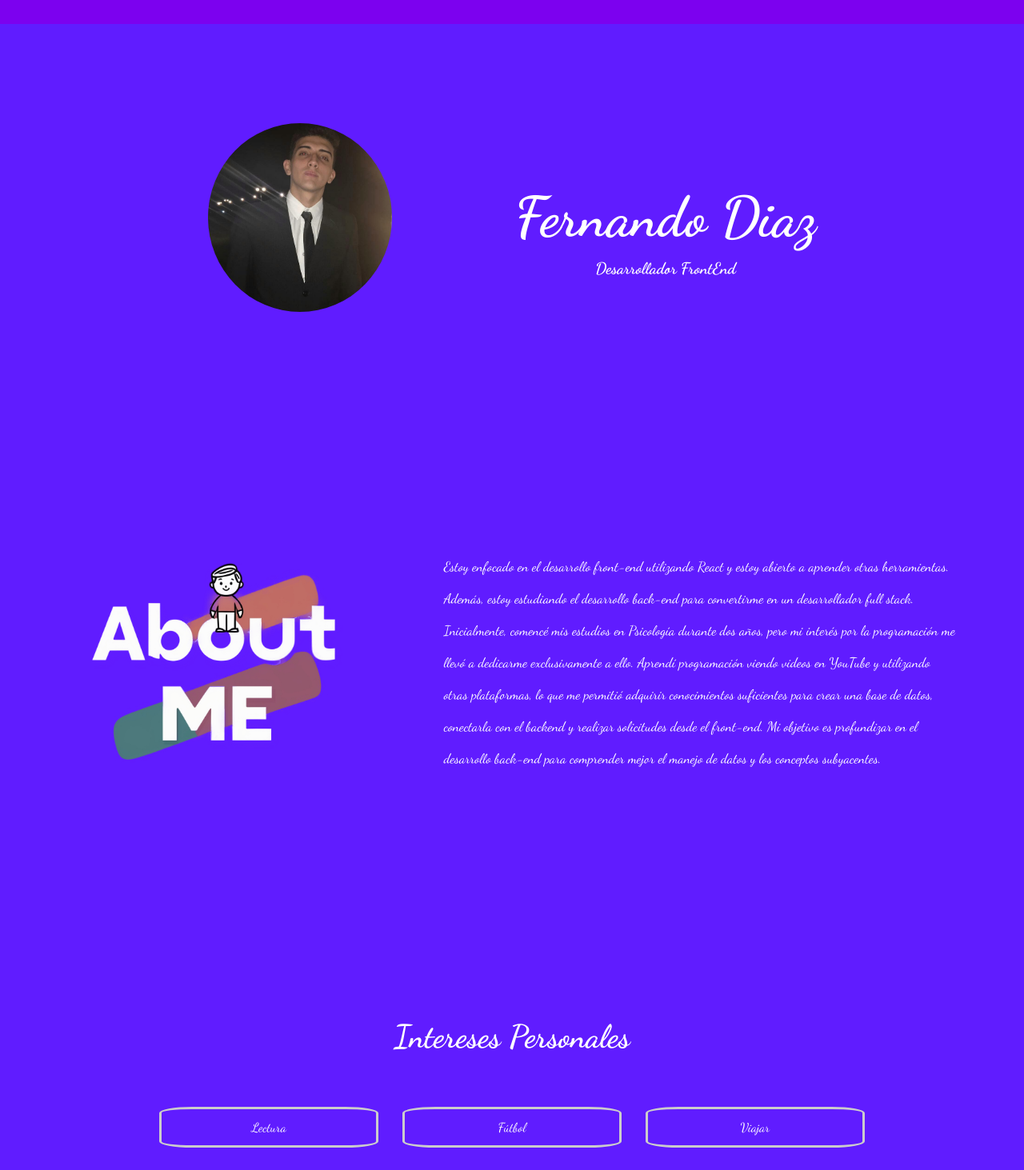
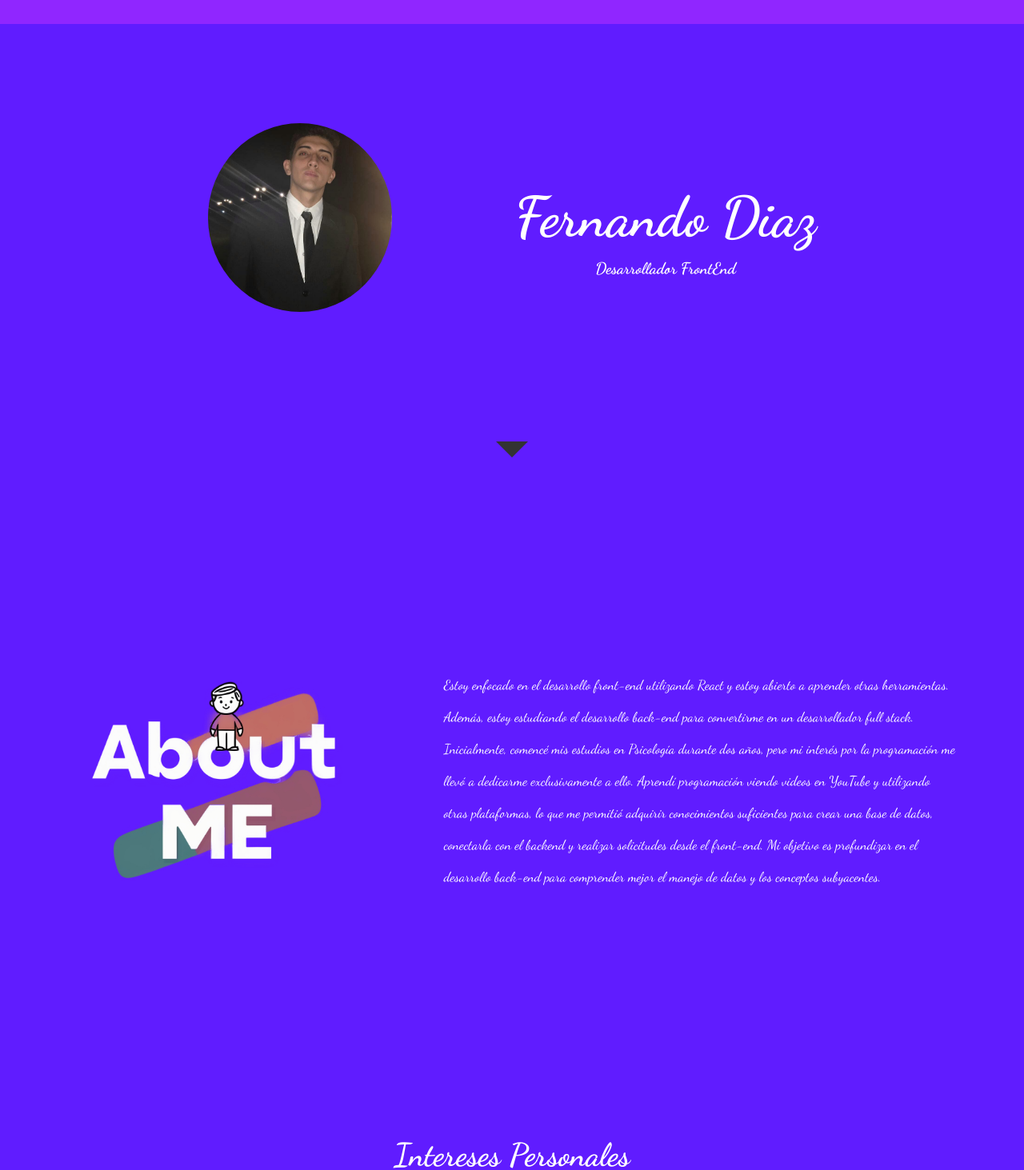
Before and after one commit to FernandoDiaz01/FernandoDiaz01PruebaTecnica, a Next.js app: page / in a window 1280 px wide. Shown: the top 1463 px of the page at 80% size. Built offline with nearby package versions, Linux system fonts and the light colour scheme.

Commit message:
Se añadio una flecha en el componente Presentation indicando que hay que scrollear

```diff
--- a/package.json
+++ b/package.json
@@ -9,6 +9,9 @@
     "lint": "next lint"
   },
   "dependencies": {
+    "@fortawesome/fontawesome-svg-core": "^6.5.2",
+    "@fortawesome/free-solid-svg-icons": "^6.5.2",
+    "@fortawesome/react-fontawesome": "^0.2.2",
     "framer-motion": "^11.2.13",
     "next": "14.2.4",
     "react": "^18",
--- a/src/app/ProgressBar/progressBar.module.css
+++ b/src/app/ProgressBar/progressBar.module.css
@@ -4,7 +4,7 @@
     left: 0;
     right: 0;
     height: 30px;
-    background-color: rgb(124, 1, 239);
+    background-color: rgba(150, 39, 255, 0.897);
     transform-origin: 0%;
     z-index: 100;
 }
--- a/src/app/about/about.module.css
+++ b/src/app/about/about.module.css
@@ -14,9 +14,6 @@
     font-size: 60px;
   }
 
-  .imgAbout {
-    color: red;
-  }
 
   .descriptionAbout {
     display: flex;
--- a/src/app/contact/contact.jsx
+++ b/src/app/contact/contact.jsx
@@ -1,30 +1,45 @@
 "use client"; // This is a client component 👈🏽
 import { useState } from "react";
 import styles from "./contact.module.css";
+import { FontAwesomeIcon } from "@fortawesome/react-fontawesome";
+import { faExclamationTriangle } from "@fortawesome/free-solid-svg-icons";
 
 export const Contact = () => {
   const [name, setName] = useState("");
   const [email, setEmail] = useState("");
   const [message, setMessage] = useState("");
   const [emailSent, setEmailSent] = useState(false);
+  const [errors, setErrors] = useState({});
+
+  const validate = () => {
+    let errors = {};
+    if (!name) errors.name = "El nombre no puede ir vacío";
+    if (!email) errors.email = "El email no puede ir vacío";
+    if (!message) errors.message = "El mensaje no puede ir vacío";
+    return errors;
+  };
 
   const handleSubmit = (e) => {
     e.preventDefault();
+    const errors = validate();
+    if (Object.keys(errors).length === 0) {
       console.log({ name, email, message }); // simulacion del envio
       setEmailSent("Mensaje Enviado!");
-    //Limpiar los campos despues de 3 seg.
+      // Limpiar los campos despues de 3 seg.
       setTimeout(() => {
         setName("");
         setEmail("");
         setMessage("");
         setEmailSent(false);
       }, 3000);
-
+    } else {
+      setErrors(errors);
+    }
   };
 
   return (
     <div className={styles.mainContainerForm}>
-      <div  className={styles.contactTitleContainer}>
+      <div className={styles.contactTitleContainer}>
         <div className={styles.contactTitle}>Contacto</div>
       </div>
       <form onSubmit={handleSubmit}>
@@ -34,18 +49,36 @@ export const Contact = () => {
             type="text"
             id="name"
             value={name}
-            onChange={(e) => setName(e.target.value)}
-            required
+            onChange={(e) => {
+              setName(e.target.value);
+              setErrors({ ...errors, name: "" });
+            }}
+
           />
+          {errors.name && (
+            <p className={styles.error}>
+              <FontAwesomeIcon icon={faExclamationTriangle} className={styles.icon} />
+              {errors.name}
+            </p>
+          )}
 
           <label htmlFor="email">Email:</label>
           <input
             type="email"
             id="email"
             value={email}
-            onChange={(e) => setEmail(e.target.value)}
-            required
+            onChange={(e) => {
+              setEmail(e.target.value);
+              setErrors({ ...errors, email: "" });
+            }}
+
           />
+          {errors.email && (
+            <p className={styles.error}>
+              <FontAwesomeIcon icon={faExclamationTriangle} className={styles.icon} />
+              {errors.email}
+            </p>
+          )}
 
           <label htmlFor="message">Mensaje:</label>
           <textarea
@@ -53,19 +86,28 @@ export const Contact = () => {
             id="message"
             rows="5"
             value={message}
-            onChange={(e) => setMessage(e.target.value)}
+            onChange={(e) => {
+              setMessage(e.target.value);
+              setErrors({ ...errors, message: "" });
+            }}
           ></textarea>
+          {errors.message && (
+            <p className={styles.error}>
+              <FontAwesomeIcon icon={faExclamationTriangle} className={styles.icon} />
+              {errors.message}
+            </p>
+          )}
         </div>
         <div className={styles.btnFormContainer}>
           <button
-         className={styles.btnForm} type="submit"
-         style={{backgroundColor: emailSent ? "green" : "blue"}}
+            className={styles.btnForm}
+            type="submit"
+            style={{ backgroundColor: emailSent ? "green" : "blue" }}
           >
-          {emailSent ? "Enviado con éxito!" :  "Enviar"}
+            {emailSent ? "Enviado con éxito!" : "Enviar"}
           </button>
         </div>
       </form>
-
     </div>
   );
 };
--- a/src/app/contact/contact.module.css
+++ b/src/app/contact/contact.module.css
@@ -1,7 +1,8 @@
+/* Estilos generales */
 .mainContainerForm {
   padding: 80px;
   border-radius: 20px;
-  box-shadow:-2px -4px 120px 2px rgba(0, 0, 0, 0.6);
+  box-shadow: -2px -4px 120px 2px rgba(0, 0, 0, 0.6);
   max-width: 800px;
   margin: 40px auto;
 }
@@ -17,7 +18,6 @@
 .containerContact {
   margin-bottom: 30px;
 }
-
 
 .containerContact label {
   display: block;
@@ -73,3 +73,59 @@
   background: #218838;
   transform: scale(1.1);
 }
+
+.error {
+  color: red;
+  font-size: 14px;
+  margin-top: 5px;
+  display: flex;
+  align-items: center;
+}
+
+.icon {
+  margin-right: 5px;
+}
+
+
+@media (max-width: 768px) {
+  .mainContainerForm {
+    padding: 40px;
+    max-width: 90%;
+    margin: 20px auto;
+  }
+
+  .contactTitle {
+    font-size: 35px;
+  }
+
+  .containerContact label {
+    margin: 4% auto;
+  }
+
+  .btnForm {
+    width: 70%;
+    font-size: 16px;
+  }
+}
+
+@media (max-width: 576px) {
+  .mainContainerForm {
+    padding: 20px;
+    max-width: 100%;
+    margin: 10px auto;
+  }
+
+  .contactTitle {
+    font-size: 28px;
+  }
+
+  .containerContact input,
+  .containerContact textarea {
+    font-size: 14px;
+  }
+
+  .btnForm {
+    width: 90%;
+    font-size: 14px;
+  }
+}
--- a/src/app/interestList/Interests.jsx
+++ b/src/app/interestList/Interests.jsx
@@ -1,4 +1,3 @@
-
 import styles from './interests.module.css';
 
 const Interests = () => {
@@ -12,7 +11,6 @@ const Interests = () => {
     'Cine',
     'Cocina',
     'Deportes',
-
   ];
 
   return (
@@ -20,10 +18,9 @@ const Interests = () => {
       <h2 className={styles.titleInterest}>Intereses Personales</h2>
       <ul className={styles.listInterest}>
         {interests.map((interest) => (
-          <li key={interest} className={styles.itemInterest}>
-            <div className={styles.contentInterest}>
-
-            {interest}
+          <li key={interest} className={styles.newItemInterest}>
+            <div className={styles.newContentInterest}>
+              {interest}
             </div>
           </li>
         ))}
--- a/src/app/interestList/interests.module.css
+++ b/src/app/interestList/interests.module.css
@@ -1,4 +1,3 @@
-
 .mainContainerInterest {
   display: flex;
   flex-direction: column;
@@ -24,19 +23,28 @@
   list-style: none;
 }
 
-  .itemInterest {
+/* Nuevo estilo de botones */
+.newItemInterest {
+  display: inline-block;
   color: white;
-
-    border: 3px solid #ccc;
-    border-radius: 15%;
-    padding: 13px;
+  background: linear-gradient(45deg, rgb(91, 66, 150), rgb(56, 18, 200));
+  border: 3px solid white;
+  border-radius: 25px;
+  padding: 20px 50px;
+  text-align: center;
   flex: 1 1 30%;
-    text-align: center;
-    transition: transform 0.3s ease, background-color 0.3s ease;
+  transition: transform 0.3s ease;
+  margin: 10px;
+  box-shadow: 0 4px 8px rgba(0, 0, 0, 0.2);
 }
 
-.itemInterest:hover {
-    transform: rotate(5deg);
+.newItemInterest:hover {
+  transform: scale(1.05);
+  background: linear-gradient(45deg, rgb(56, 18, 200), rgb(96, 28, 255));
+  box-shadow: 0 6px 12px rgba(0, 0, 0, 0.3);
+}
 
-
+.newContentInterest {
+  font-size: 18px;
+  font-weight: bold;
 }
--- a/src/app/presentation/Presentation.jsx
+++ b/src/app/presentation/Presentation.jsx
@@ -1,10 +1,8 @@
 "use client";
 import Image from 'next/image';
-import styles from './presentation.module.css'
-import fotoPortfolio from './imgPresentation/FotoPortfolio.png'
+import styles from './presentation.module.css';
+import fotoPortfolio from './imgPresentation/FotoPortfolio.png';
 import { motion } from 'framer-motion';
-
-
 
 export default function Presentation() {
   return (
@@ -14,12 +12,10 @@ export default function Presentation() {
         animate={{ scale: 1, color: "#fff" }}
         transition={{ duration: 1 }}>
 
-
         <div className={styles.mainContainer}>
           <div className={styles.imgContainer}>
             <Image className={styles.imgPresentation} src={fotoPortfolio} alt='Foto de perfil' />
           </div>
-
 
           <div className={styles.presentation}>
             <motion.div>
@@ -30,14 +26,13 @@ export default function Presentation() {
             <h3 className={styles.subtitlePresentation} data-text="Desarrollador FrontEnd">
               Desarrollador FrontEnd
             </h3>
-
-
+          </div>
         </div>
 
+        <div className={styles.arrowContainer}>
+          <div className={styles.arrow}></div>
         </div>
-
       </motion.div>
     </>
-
   );
 }
--- a/src/app/presentation/presentation.module.css
+++ b/src/app/presentation/presentation.module.css
@@ -1,4 +1,3 @@
-
 .mainContainer {
   display: flex;
   justify-content: center;
@@ -37,6 +36,33 @@
   border-radius: 50%;
 }
 
+.arrowContainer {
+  display: flex;
+  justify-content: center;
+  align-items: center;
+  margin-top: 10%;
+}
+
+.arrow {
+  width: 0;
+  height: 0;
+  border-left: 20px solid transparent;
+  border-right: 20px solid transparent;
+  border-top: 20px solid #333;
+  animation: bounce 2s infinite;
+}
+
+@keyframes bounce {
+  0%, 20%, 50%, 80%, 100% {
+    transform: translateY(0);
+  }
+  40% {
+    transform: translateY(-10px);
+  }
+  60% {
+    transform: translateY(-5px);
+  }
+}
 
 @media (max-width: 992px) {
   .mainContainer {
```
Also changed, not shown: 1 other file (tests, documents, lock files or other folders). Lines whose indentation alone changed are shown as unchanged.
